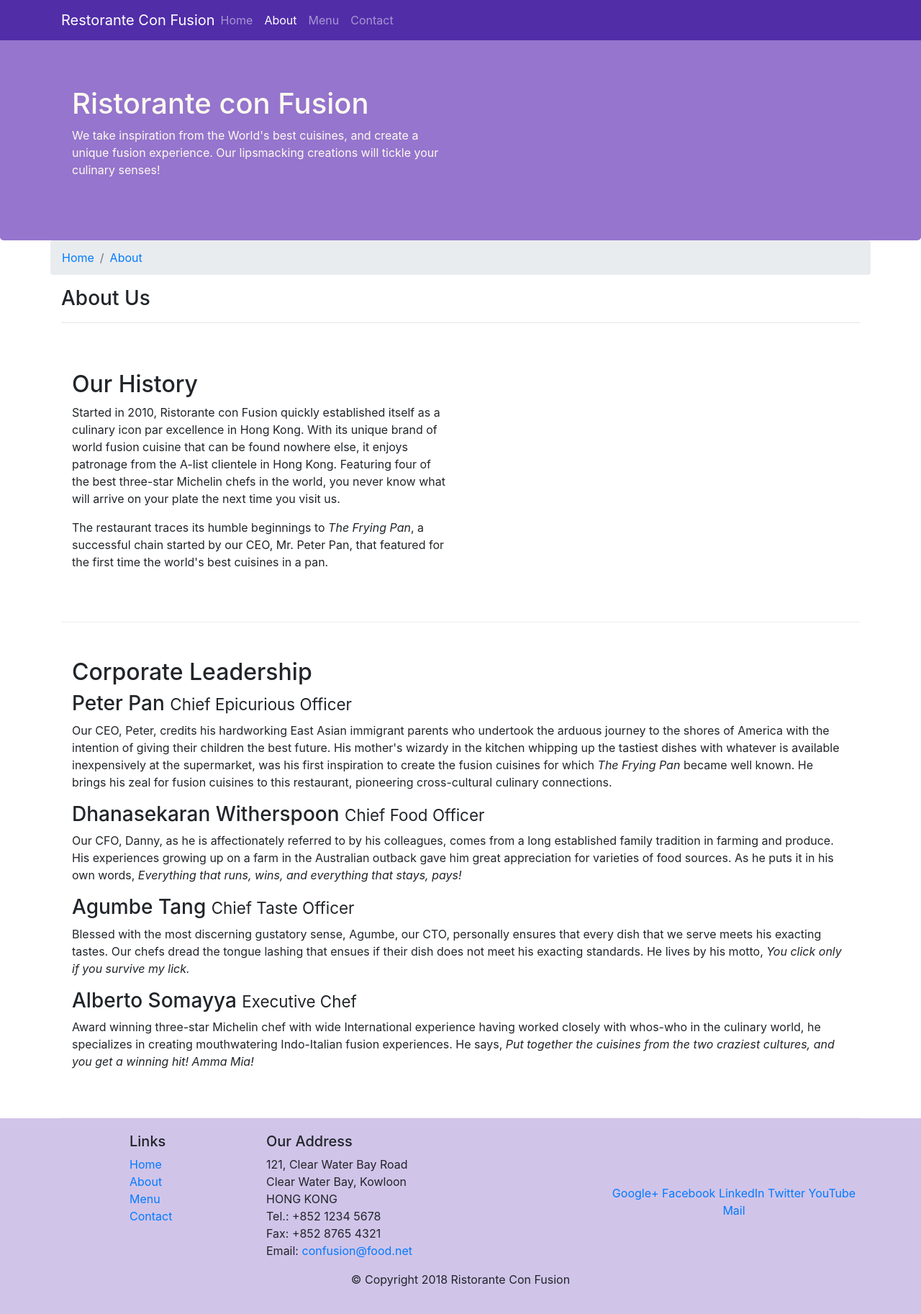
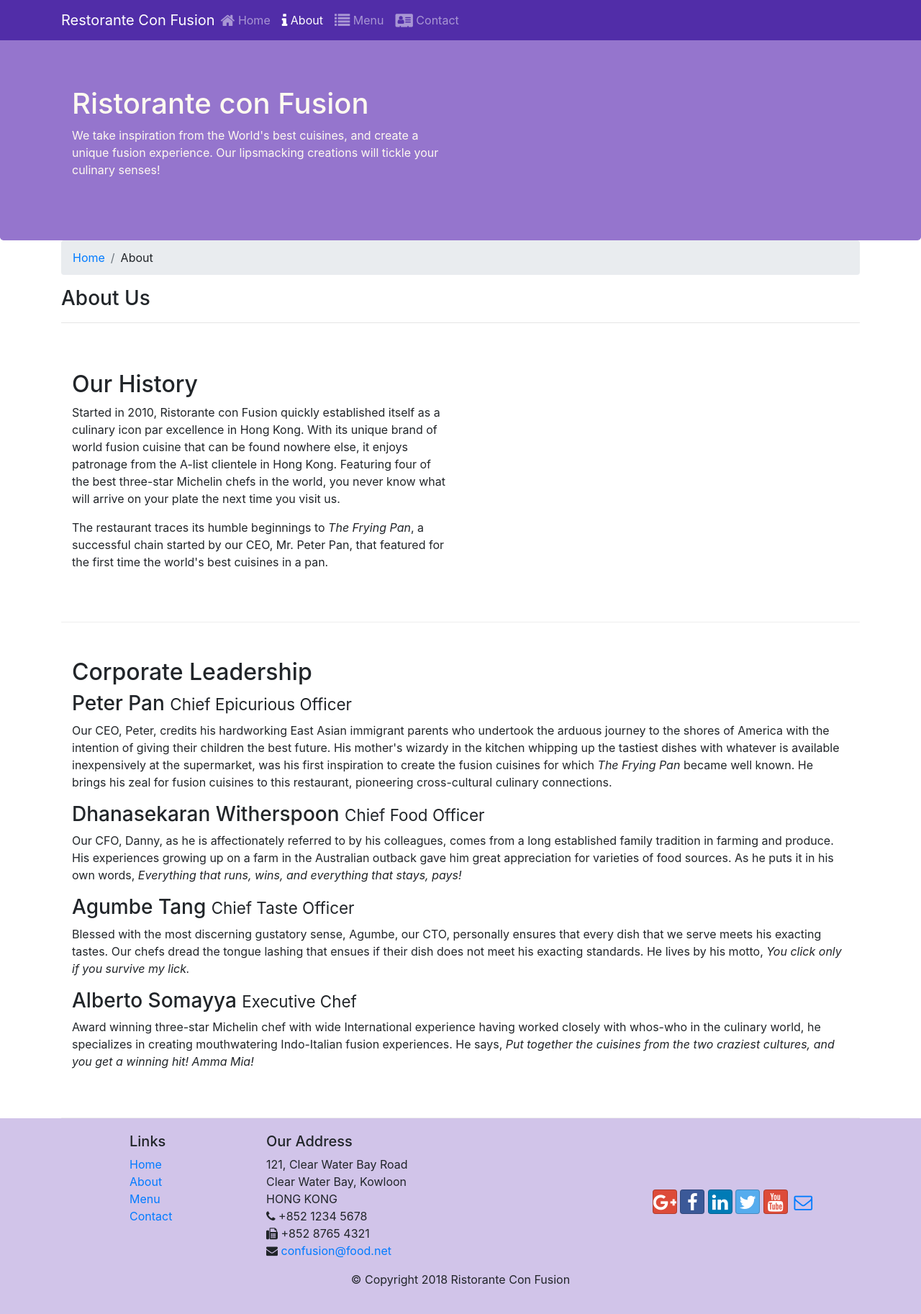
Before and after one commit to sahilbutola08/Bootstrap, a website: page aboutus.html in a window 1280 px wide. Shown: the whole page at 72% size. Drawn offline with nearby package versions, Linux system fonts and the light colour scheme.

Commit message:
font icons

```diff
--- a/aboutus.html
+++ b/aboutus.html
@@ -9,6 +9,8 @@
 
     <!-- Bootstrap CSS -->
     <link rel="stylesheet" href="node_modules/bootstrap/dist/css/bootstrap.min.css">
+    <link rel="stylesheet" href="node_modules/font-awesome/css/font-awesome.min.css">
+    <link rel="stylesheet" href="node_modules/bootstrap-social/bootstrap-social.css">
     <link rel="stylesheet" href="css/style.css">
     <title>Ristorante Con Fusion: About Us</title>
 
@@ -23,10 +25,10 @@
             <a href="./index.html" class="navbar-brand mr-auto">Restorante Con Fusion</a>
             <div class="collapse navbar-collapse" id="navbar">
             <ul class="navbar-nav mr-auto">
-                <li class="nav-item m-auto"><a class="nav-link" href="./index.html">Home</a></li>
-                <li class="nav-item m-auto"><a class="nav-link active" href="./aboutus.html">About</a></li>
-                <li class="nav-item m-auto"><a class="nav-link" href="#">Menu</a></li>
-                <li class="nav-item m-auto"><a class="nav-link" href="#">Contact</a></li>
+                <li class="nav-item m-auto"><a class="nav-link" href="./index.html"><i class="fa fa-home fa-lg"></i> Home</a></li>
+                <li class="nav-item m-auto"><a class="nav-link active" href="#"><i class="fa fa-info fa-lg"></i> About</a></li>
+                <li class="nav-item m-auto"><a class="nav-link" href="#"><i class="fa fa-list fa-lg"></i> Menu</a></li>
+                <li class="nav-item m-auto"><a class="nav-link" href="#"><span class="fa fa-address-card fa-lg"></span> Contact</a></li>
             </ul>
             </div>
         </div>
@@ -46,10 +48,12 @@
 
     <div class="container">
         <div class="row">
-    <ol class="col-12 breadcrumb">
-        <li class="breadcrumb-item"><a href="./index.html">Home</a></li>
-        <li class="breadcrumb-item active"><a href="" class="active">About</a></li>
-    </ol>
+            <div class="col-12">
+                <ol class="breadcrumb">
+                <li class="breadcrumb-item"><a href="./index.html">Home</a></li>
+                <li class="breadcrumb-item"><a>About</a></li>
+            </ol>
+            </div>
             <div class="col-12">
                <h3>About Us</h3>
                <hr>
@@ -101,19 +105,19 @@
 		              121, Clear Water Bay Road<br>
 		              Clear Water Bay, Kowloon<br>
 		              HONG KONG<br>
-		              Tel.: +852 1234 5678<br>
-		              Fax: +852 8765 4321<br>
-		              Email: <a href="mailto:confusion@food.net">confusion@food.net</a>
+		              <span class="fa fa-phone"></span> +852 1234 5678<br>
+		              <span class="fa fa-fax"></span> +852 8765 4321<br>
+		              <span class="fa fa-envelope"></span> <a href="mailto:confusion@food.net">confusion@food.net</a>
 		           </address>
                 </div>
                 <div class="col-12 col-sm-4 align-self-center">
                     <div class="text-center">
-                        <a href="http://google.com/+">Google+</a>
-                        <a href="http://www.facebook.com/profile.php?id=">Facebook</a>
-                        <a href="http://www.linkedin.com/in/">LinkedIn</a>
-                        <a href="http://twitter.com/">Twitter</a>
-                        <a href="http://youtube.com/">YouTube</a>
-                        <a href="mailto:">Mail</a>
+                        <a class="btn btn-social-icon btn-google" href="http://google.com/+"><span class="fa fa-google-plus fa-lg"></span></a>
+                        <a class="btn btn-social-icon btn-facebook" href="http://www.facebook.com/profile.php?id="><span class="fa fa-facebook fa-lg"></a>
+                        <a class="btn btn-social-icon btn-linkedin" href="http://www.linkedin.com/in/"><span class="fa fa-linkedin fa-lg"></a>
+                        <a class="btn btn-social-icon btn-twitter" href="http://twitter.com/"><span class="fa fa-twitter fa-lg"></a>
+                        <a class="btn btn-social-icon btn-google" href="http://youtube.com/"><span class="fa fa-youtube fa-lg"></a>
+                        <a class="btn btn-social-icon" href="mailto:"><span class="fa fa-envelope-o fa-lg"></a>
                     </div>
                 </div>
            </div>
--- a/css/style.css
+++ b/css/style.css
@@ -37,9 +37,3 @@ body {
 .navbar-dark {
 	background-color: #512DA8;
 }
-
-.container-fluid {
-	padding: 0 auto;
-	margin: 0 auto;
-	width: 100%;
-}
--- a/package.json
+++ b/package.json
@@ -15,6 +15,8 @@
   },
   "dependencies": {
     "bootstrap": "^4.0.0",
+    "bootstrap-social": "^5.1.1",
+    "font-awesome": "^4.7.0",
     "jquery": "^3.3.1",
     "popper.js": "^1.12.9"
   }
```
Also changed, not shown: index.html (+17 -14 lines), 1 other file.
